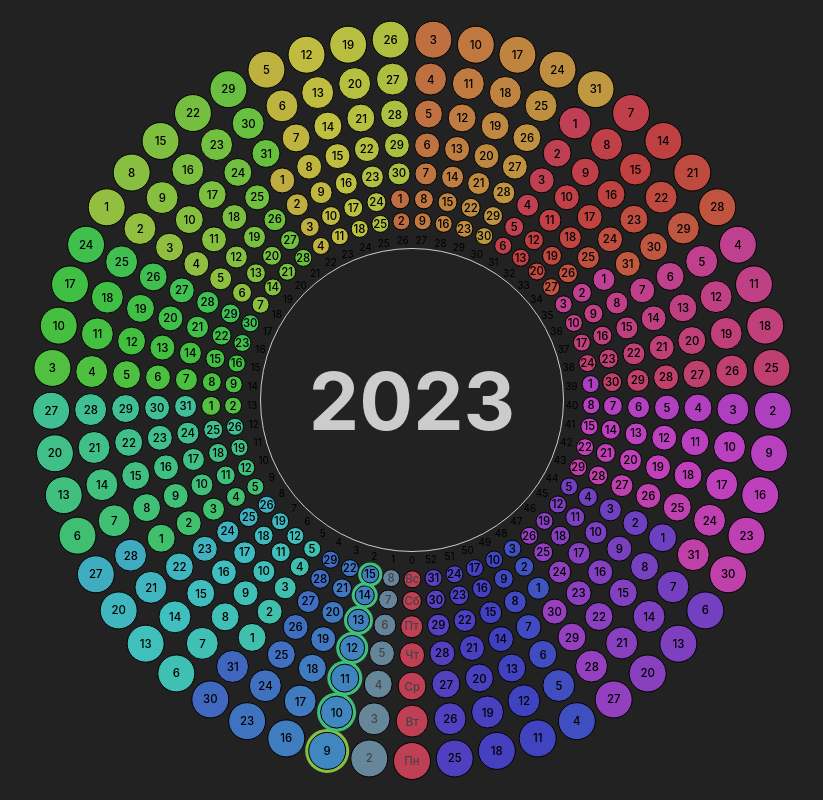
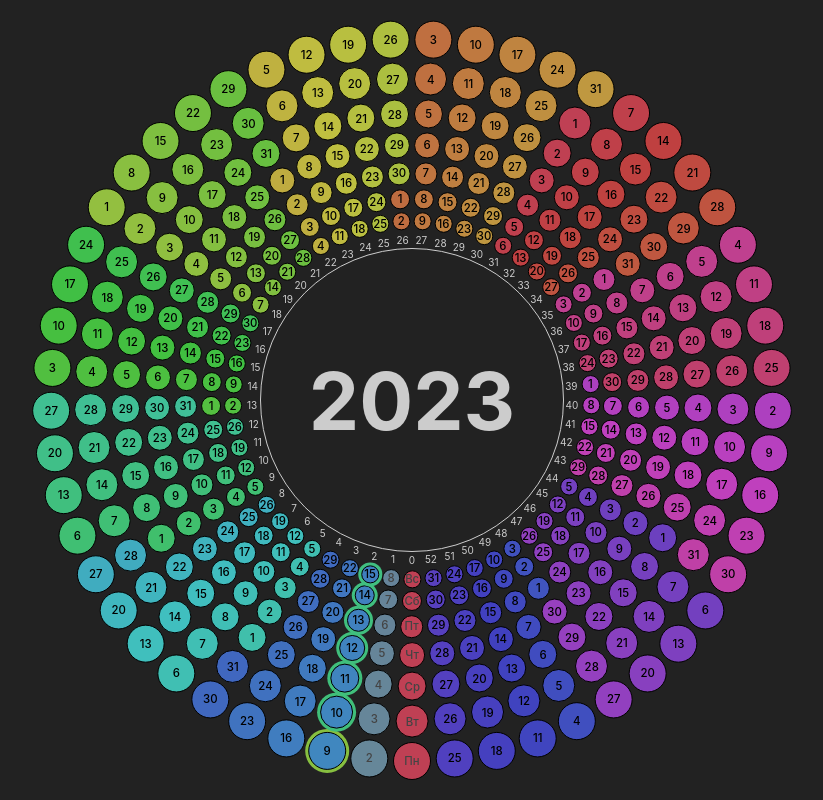
Before and after one commit to MrBlunderovich/calendar, a React (Create React App) app: page / in a window 1280 px wide. Shown: the whole page, without its empty margins (228-1051 px from the left). Built offline with nearby package versions, Linux system fonts and the light colour scheme.

Commit message:
Tweak week number font color

```diff
--- a/src/index.css
+++ b/src/index.css
@@ -51,6 +51,9 @@ body {
   display: flex;
   align-items: center;
   justify-content: center;
+}
+.week-number {
+  color: #ccc;
 }
 .Week {
   width: var(--week-div-width);
```
